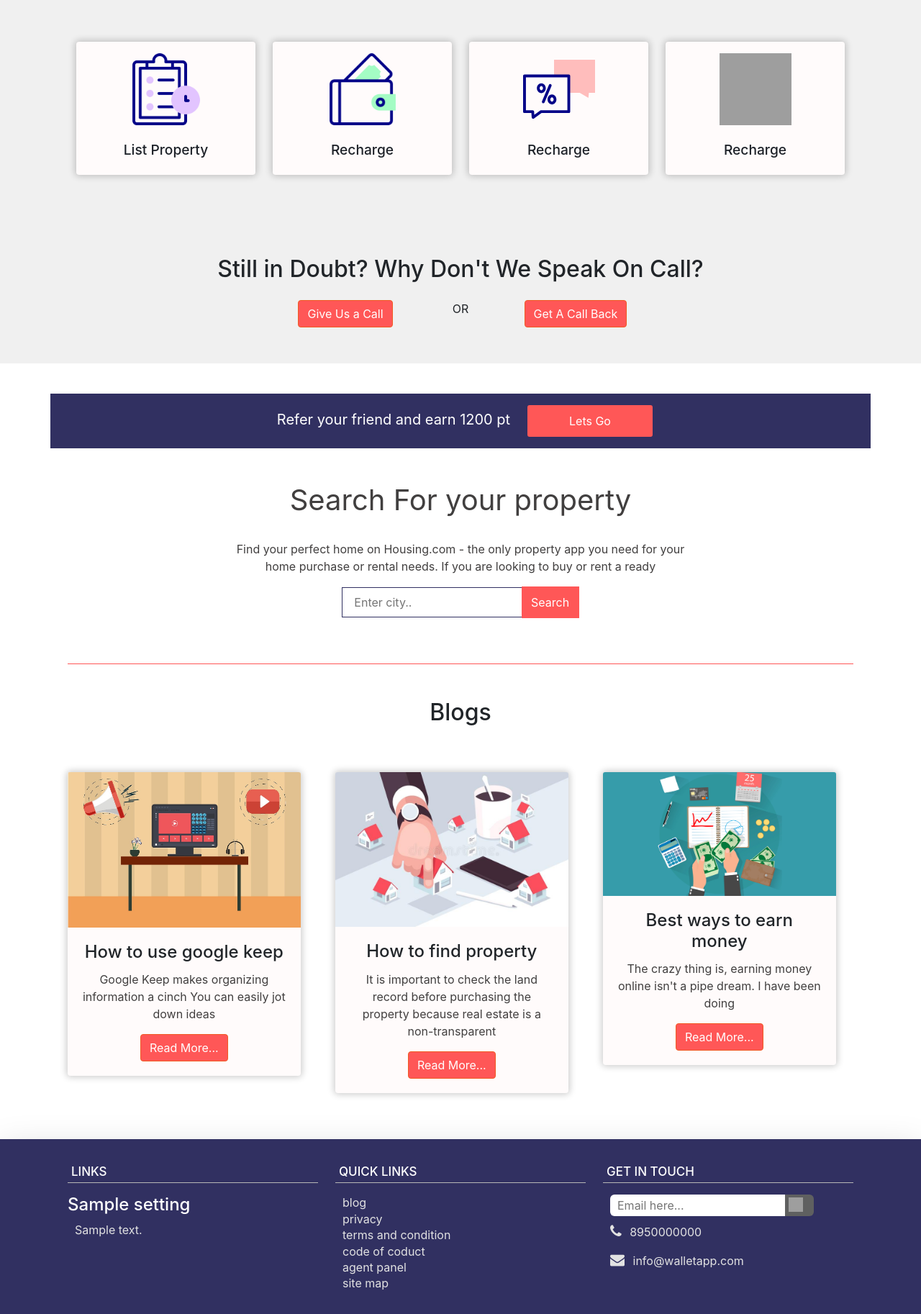
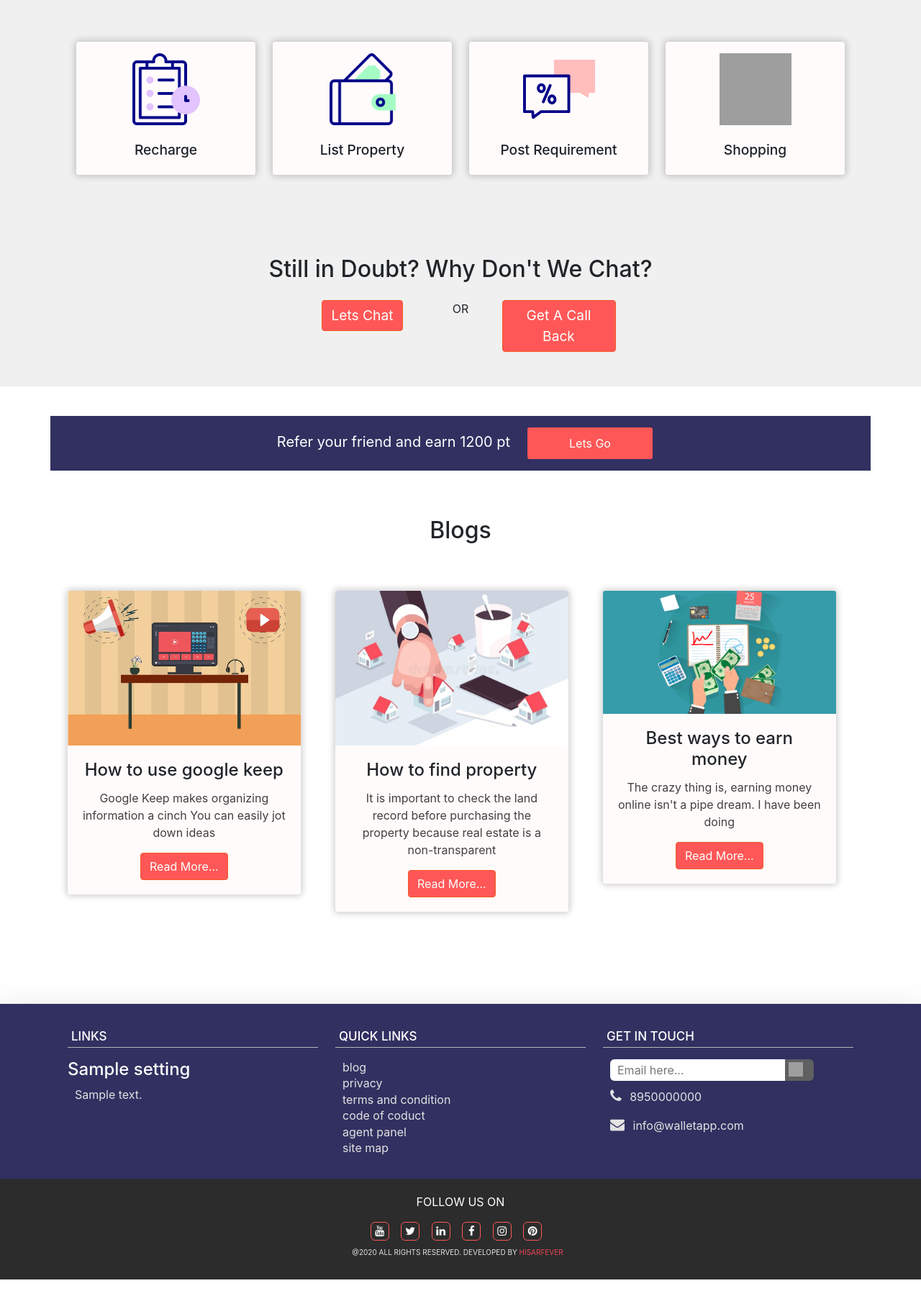
Before and after one commit to Git-Eniacoder/propertyweb, a CodeIgniter app: page /propertyweb/ in a window 1280 px wide. Shown: the part 267-2093 px from the top of the page at 72% size. After the commit the page ends 2045 px from the top, so only its background shows below. Run offline with CodeIgniter, Linux system fonts and the light colour scheme; tables that the repository leaves empty or names only in its code hold one stand-in row (values such as "Sample post"); grey boxes marked "Sample" are stand-in pictures; some libraries are stand-ins or nearby versions; grey boxes are pictures that could not be loaded.

Commit message:
change call to action

```diff
--- a/application/views/frontend/home.php
+++ b/application/views/frontend/home.php
@@ -25,7 +25,7 @@
 
                 <!-- <p>Home seekers get a virtual tour of your property.</p> -->
                 <div class="text-center">
-                  <a href="<?php echo $url['list']; ?>" class="hero_card-text">List Property</a>
+                  <a href="<?php echo $url['list']; ?>" class="hero_card-text">Recharge</a>
                 </div>
               </div>
 
@@ -43,7 +43,7 @@
 
                 <!-- <p>Fast & Easy Recharge for Prepaid Mobile</p> -->
                 <div class="text-center">
-                  <a href="<?php echo $url['recharge']; ?>" class="hero_card-text">Recharge</a>
+                  <a href="<?php echo $url['recharge']; ?>" class="hero_card-text">List Property</a>
                 </div>
               </div>
             </div>
@@ -57,7 +57,7 @@
 
                 <!-- <p>Selling property online was never so easy</p> -->
                 <div class="text-center">
-                <a href="<?php echo $url['recharge']; ?>" class="hero_card-text">Recharge</a>
+                  <a href="<?php echo $url['recharge']; ?>" class="hero_card-text">Post Requirement</a>
                 </div>
               </div>
             </div>
@@ -71,7 +71,7 @@
 
                 <!-- <p>Shop Online for men, women and kids fashion</p> -->
                 <div class="text-center">
-                <a href="<?php echo $url['recharge']; ?>" class="hero_card-text">Recharge</a>
+                  <a href="<?php echo $url['recharge']; ?>" class="hero_card-text">Shopping</a>
                 </div>
               </div>
             </div>
@@ -81,20 +81,22 @@
     </div>
 
     <div class="call_box">
+      <div class="container">
         <div class="row justify-content-center">
           <div class="col-md-10 home_head">
-          <h1 class="home_head_h1">Still in Doubt? Why Don't We Speak On Call?</h1>
+            <h1 class="home_head_h1">Still in Doubt? Why Don't We Chat?</h1>
           </div>
         </div>
         <div class="row justify-content-center call_actions">
           <div class="col-sm-2 call_bx">
-          <a name="" id="" class="btn btn-primary call_btn" href="#" role="button">Give Us a Call</a>
+            <a name="" id="" class="btn btn-primary call_btn" href="#" role="button">Lets Chat</a>
           </div>
           <div class="col-sm-1 call_bx">
             <p>OR</p>
           </div>
           <div class="col-sm-2 call_bx">
             <a name="" id="" class="btn btn-primary call_btn" href="#" role="button">Get A Call Back</a>
+          </div>
         </div>
       </div>
     </div>
@@ -119,7 +121,7 @@
   </div>
 
 
-  <div class="main-search-text">
+  <!-- <div class="main-search-text">
     <div class="container">
       <div class="row justify-content-center">
         <div class="col-md-7">
@@ -131,10 +133,10 @@
       </div>
       <hr class="style1">
     </div>
-  </div>
+  </div> -->
 
 
-  <div class="pro-card">
+  <div class="pro-card blog_section">
     <div class="container">
       <div class="blog-head">
         <h2>Blogs</h2>
--- a/assets/css/style.css
+++ b/assets/css/style.css
@@ -1683,6 +1683,7 @@ font-family: -apple-system, BlinkMacSystemFont, 'Segoe UI', Roboto, Oxygen, Ubun
 
 .call_btn{
  background-color: #FF5757;
+ font-size: 1.2rem;
 }
 
 .call_bx{
@@ -1703,6 +1704,10 @@ font-family: -apple-system, BlinkMacSystemFont, 'Segoe UI', Roboto, Oxygen, Ubun
   color: #1e2229;
   font-size: 1.2rem;
   font-weight: 500;
+}
+
+.blog_section{
+  margin: 4rem 0rem;
 }
 
 
```
Lines whose indentation alone changed are shown as unchanged.
